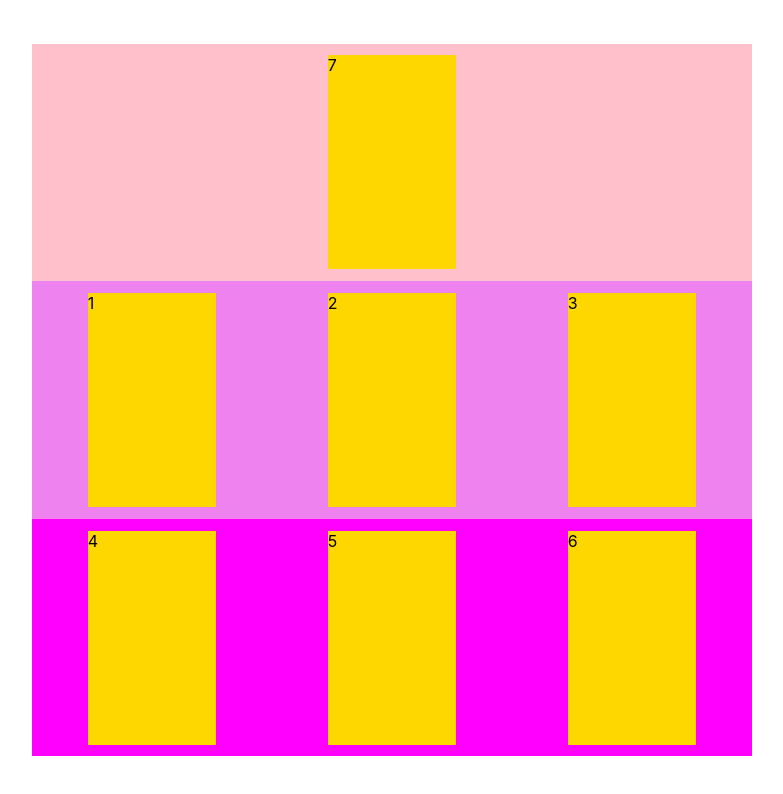
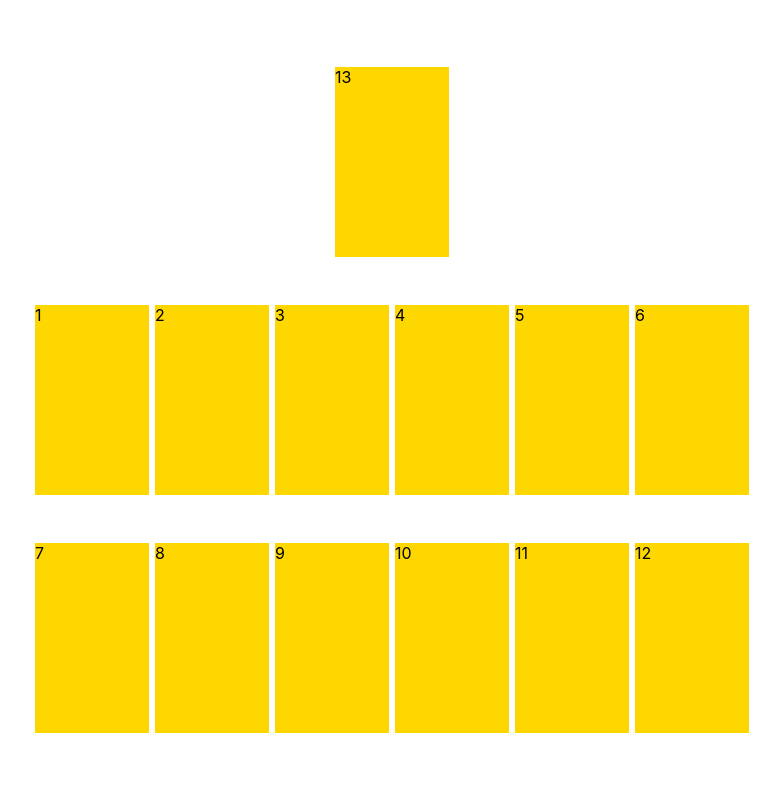
Before and after one commit to lemony452/arcana, a React (Create React App) app in the folder frontend/: page / in a window 1280 px wide. Shown: the top 794 px of the page, without its empty margins (248-1031 px from the left). Built offline with nearby package versions, Linux system fonts and the light colour scheme.

Commit message:
feat: YearSpread제작

```diff
--- a/frontend/src/Page/Time/time_style.tsx
+++ b/frontend/src/Page/Time/time_style.tsx
@@ -21,7 +21,7 @@ export const TimeBox = styled.div`
 export const TimePartOne = styled.div`
   width: 100%;
   height: 33%;
-  background-color: pink;
+  /* background-color: pink; */
   display: flex;
   align-items: center;
   justify-content: center;
@@ -29,7 +29,7 @@ export const TimePartOne = styled.div`
 export const TimePartTwo = styled.div`
   width: 100%;
   height: 33%;
-  background-color: violet;
+  /* background-color: violet; */
   display: flex;
   align-items: center;
   justify-content: space-around;
@@ -37,7 +37,7 @@ export const TimePartTwo = styled.div`
 export const TimePartThree = styled.div`
   width: 100%;
   height: 33%;
-  background-color: magenta;
+  /* background-color: magenta; */
   display: flex;
   align-items: center;
   justify-content: space-around;
@@ -48,3 +48,9 @@ export const MonthCard = styled.div`
   aspect-ratio: 3 / 5;
   background-color: gold;
 `;
+
+export const YearCard = styled.div`
+  height: 80%;
+  aspect-ratio: 3 / 5;
+  background-color: gold;
+`;
--- a/frontend/src/Page/Time/year_spread.tsx
+++ b/frontend/src/Page/Time/year_spread.tsx
@@ -5,9 +5,25 @@ function YearSpread() {
   return (
     <layer.MainBox>
       <layer.TimeBox>
-        <layer.TimePartOne>1</layer.TimePartOne>
-        <layer.TimePartTwo>2</layer.TimePartTwo>
-        <layer.TimePartThree>3</layer.TimePartThree>
+        <layer.TimePartOne>
+          <layer.YearCard>13</layer.YearCard>
+        </layer.TimePartOne>
+        <layer.TimePartTwo>
+          <layer.YearCard>1</layer.YearCard>
+          <layer.YearCard>2</layer.YearCard>
+          <layer.YearCard>3</layer.YearCard>
+          <layer.YearCard>4</layer.YearCard>
+          <layer.YearCard>5</layer.YearCard>
+          <layer.YearCard>6</layer.YearCard>
+        </layer.TimePartTwo>
+        <layer.TimePartThree>
+          <layer.YearCard>7</layer.YearCard>
+          <layer.YearCard>8</layer.YearCard>
+          <layer.YearCard>9</layer.YearCard>
+          <layer.YearCard>10</layer.YearCard>
+          <layer.YearCard>11</layer.YearCard>
+          <layer.YearCard>12</layer.YearCard>
+        </layer.TimePartThree>
       </layer.TimeBox>
     </layer.MainBox>
   );
--- a/frontend/src/index.tsx
+++ b/frontend/src/index.tsx
@@ -10,7 +10,7 @@ import reportWebVitals from './reportWebVitals';
 const root = ReactDOM.createRoot(document.getElementById('root') as HTMLElement);
 root.render(
   <React.StrictMode>
-    <Month />
+    <Year />
   </React.StrictMode>,
 );
 
```
